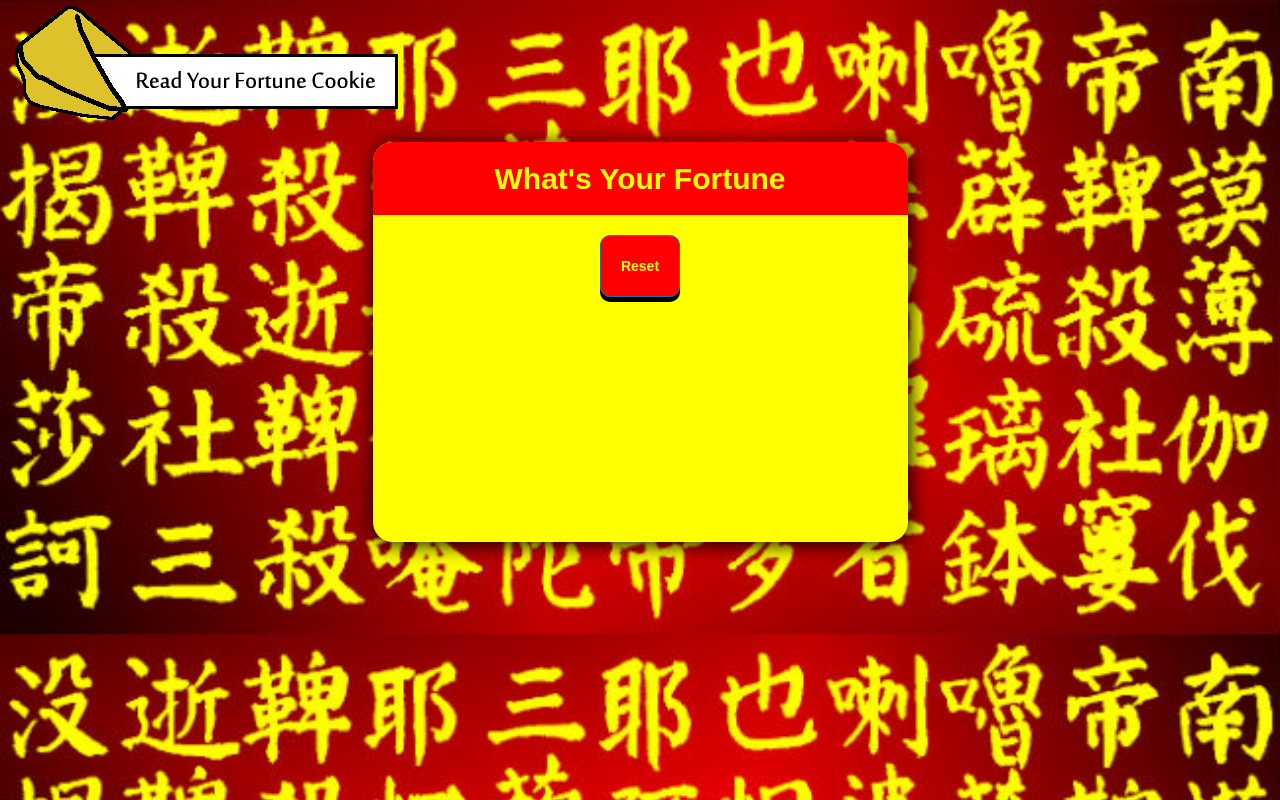
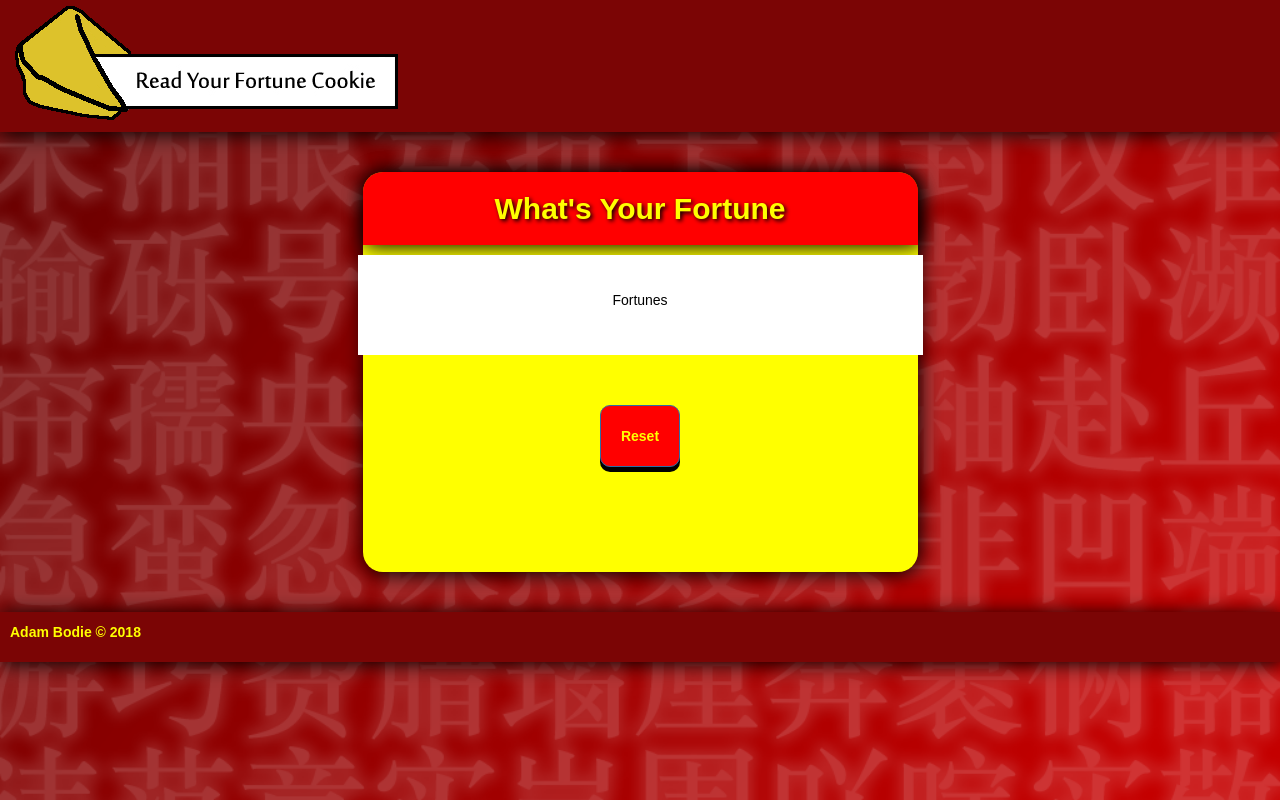
Before and after one commit to adambodie/fortune-cookie, an Angular app: page / in a window 1280 px wide. Both pictures are taken after typing "Sample", "Sample", "Sample" into the empty fields and a click on the button "Read Me". Built offline with nearby package versions, Linux system fonts and the light colour scheme.

Commit message:
Added functionality to form, numbers functions

```diff
--- a/src/app/app.component.css
+++ b/src/app/app.component.css
@@ -1,103 +1,22 @@
 
 /* Essential CSS
 ****************************/
-body {
-  background: radial-gradient(red 40%, black);
-  color: yellow;
-  font-family: 'Cabin', sans-serif; }
+header, footer {
+	box-shadow: 2px 2px 20px black;
+	background-color: #7b0505;
+}
 
-h2 {
-  text-align: center;
-  font-weight: bold; }
+footer {
+	position: absolute;
+	padding: 10px;
+	width: 100%;
+}
 
-h3 {
-  padding: 30px; }
-
-/* Info CSS
-****************************/
-.info {
-  border-radius: 20px;
-  box-shadow: 2px 2px 20px black;
-  margin-bottom: 40px;
-  margin-top: 40px;
-  background-color: yellow;
-  color: red;
-  height: 400px; }
-  .info h2 {
-    background-color: red;
-    color: yellow;
-    padding: 20px;
-    margin: 0;
-    border-radius: 20px 20px 0 0; }
+footer p {
+	font-weight: bold;
+}
 
 
-
-
-.answer {
-  padding: 20px;
-  text-align: center;
-  vertical-align: middle; }
-
-
-.reset {
-  margin-top: 120px;
-  margin-bottom: 20px; }
-
-/* Fortune CSS
-*********************************/
-.side-a, .side-b {
-  color: #000;
-  position: absolute;
-  top: 0;
-  right: 0;
-  bottom: 0;
-  left: 0;
-  display: flex;
-  flex-direction: column;
-  justify-content: center;
-  align-items: center;
-  background-color: #FFF;
-  height: 100px; }
-
-.content {
-  perspective: 700px;
-  position: absolute;
-  z-index: 10000;
-  background-color: yellow;
-  color: red;
-  top: 0;
-  right: 0;
-  left: 0;
-  max-width: 500px;
-  display: block;
-  margin-top: 150px;
-  margin-left: auto !important;
-  margin-right: auto !important;
-  border-radius: 20px;
-  box-shadow: 2px 2px 20px black; }
-  .content h2 {
-    background-color: red;
-    color: yellow;
-    padding: 20px;
-    margin: 0;
-    border-radius: 20px 20px 0 0; }
-
-.fortune {
-  margin: 10px;
-  transition: transform 1s cubic-bezier(0.55, -0.62, 0.27, 1.2);
-  transform-style: preserve-3d; }
-  .fortune:hover {
-    transform: rotate3d(0, 1, 0, 180deg); }
-
-.side-a,
-.side-b {
-  backface-visibility: hidden; }
-
-.side-b {
-  transform: rotateY(180deg); }
-
-.numbers {
-  color: red; }
 
 /* QUERY CSS
 *****************************/
--- a/src/app/app.component.html
+++ b/src/app/app.component.html
@@ -1,14 +1,13 @@
 <header>
 	<img src="./assets/img/banner.gif" class="img-responsive" alt="Read Your Fortune Cookie">
 </header>
-	<div class="container">
-	<div>
-		<div class="row">
-			<div class="col-md-6 col-md-offset-3">
-				<div class="info">
-					<h2>{{title}}</h2>
-					<app-person-form></app-person-form>
-				</div>
+<div class="container">
+	<div class="row">
+		<div class="col-md-6 col-md-offset-3">
+				<app-person-form></app-person-form>
 			</div>
 		</div>
 	</div>
+<footer>
+	<p>Adam Bodie &copy; {{date}}</p>
+</footer>
--- a/src/app/app.component.ts
+++ b/src/app/app.component.ts
@@ -7,5 +7,6 @@ import { Component } from '@angular/core';
   styleUrls: ['./app.component.css']
 })
 export class AppComponent {
-	title = 'What\'s Your Fortune';
+
+	date = 2018;
 }
--- a/src/app/person-form/person-form.component.css
+++ b/src/app/person-form/person-form.component.css
@@ -12,10 +12,31 @@ input:focus {
   border: none; }
 
 .form-group {
-  display: flex;
   margin: 0 auto;
   text-align: left;
-  padding: 20px; }
+  padding: 20px;
+}
+/* Info CSS
+****************************/
+.info {
+  border-radius: 20px;
+  box-shadow: 2px 2px 20px black;
+  margin-bottom: 40px;
+  margin-top: 40px;
+  background-color: yellow;
+  color: #7b0505;
+  height: 400px;
+  }
+
+  .info h2 {
+    background-color: red;
+    text-shadow: 2px 2px 4px black;
+    color: yellow;
+    padding: 20px;
+    margin: 0;
+    border-radius: 20px 20px 0 0;
+	box-shadow: 2px 2px 20px black;
+}
 
 /* Button CSS
 ****************************/
@@ -39,3 +60,75 @@ input:focus {
     color: black; }
   .btn:active {
     transform: translateY(5px); }
+
+
+.answer {
+  padding: 20px;
+  text-align: center;
+  vertical-align: middle; }
+
+
+.reset {
+  margin-top: 120px;
+  margin-bottom: 20px; }
+
+/* Fortune CSS
+*********************************/
+.side-a, .side-b {
+  color: #000;
+  position: absolute;
+  top: 0;
+  right: 0;
+  bottom: 0;
+  left: 0;
+  display: flex;
+  flex-direction: column;
+  justify-content: center;
+  align-items: center;
+  background-color: #FFF;
+  height: 100px; }
+
+.content {
+  perspective: 700px;
+  position: absolute;
+  z-index: 10000;
+  background-color: yellow;
+  color: red;
+  top: 0;
+  right: 0;
+  left: 0;
+  max-width: 500px;
+  display: block;
+  margin-top: 150px;
+  margin-left: auto !important;
+  margin-right: auto !important;
+  border-radius: 20px;
+  box-shadow: 2px 2px 20px black; }
+  .content h2 {
+    background-color: red;
+    color: yellow;
+    padding: 20px;
+    margin: 0;
+    border-radius: 20px 20px 0 0; }
+
+.fortune {
+  margin: 10px;
+  transition: transform 1s cubic-bezier(0.55, -0.62, 0.27, 1.2);
+  transform-style: preserve-3d; }
+  .fortune:hover {
+    transform: rotate3d(0, 1, 0, 180deg); }
+
+.side-a,
+.side-b {
+  backface-visibility: hidden; }
+
+.side-b {
+  transform: rotateY(180deg); }
+
+.numbers {
+  color: red; }
+
+
+.row-button {
+	margin-top: 150px;
+}
--- a/src/app/person-form/person-form.component.html
+++ b/src/app/person-form/person-form.component.html
@@ -1,7 +1,9 @@
+<div class="info">
+<h2>{{title}}</h2>
 <div [hidden]="submitted">
 	<form (ngSubmit)="onSubmit()" #personForm="ngForm">
 	<div class="form-group">
-		<input type="text" class="form-control input" placeholder="First Name" id="first" [(ngModel)]="model.first" name="first" #name="ngModel">
+		<input type="text" class="form-control input" placeholder="First Name" id="first" [(ngModel)]="model.first" name="first" #name="ngModel" #spy>
 		<input type="text" class="form-control input" placeholder="Last Name" id="last" [(ngModel)]="model.last" name="last" #name="ngModel">
 		<input type="text" class="form-control input" placeholder="Age" id="age" [(ngModel)]="model.age" name="age" #name="ngModel">
 	</div>
@@ -9,6 +11,18 @@
 </form>
 </div>
 <div [hidden]="!submitted">
-	<h1>{{numbers}}</h1>
+	<div class="row">
+	<div class="fortune">
+		<div class="side-a">
+			<p class="answer">Fortunes</p>
+		</div>
+		<div class="side-b">
+			<p class="answer numbers">{{numbers}}</p>
+		</div>
+	</div>
+	</div>
+	<div class="row row-button">
 	 <button class="btn btn-primary" (click)="submitted=false">Reset</button>
+	 </div>
 </div>
+</div>
--- a/src/app/person-form/person-form.component.ts
+++ b/src/app/person-form/person-form.component.ts
@@ -7,11 +7,57 @@ import { Person } from '../person';
   styleUrls: ['./person-form.component.css']
 })
 export class PersonFormComponent {
+	title = 'What\'s Your Fortune';
 	submitted = false;
 	numbers = "";
-	model = new Person(null, '', '');
+	model = new Person('', '', null);
 
+	one(last, random) {
+		let multiplier = last * random;
+		let number = ( multiplier >= 100 ) ? Math.round( multiplier / 10 ) : multiplier;
+		return number;
+	}
+	two(first, random) {
+		let multiplier = first * random;
+		let number = ( multiplier > 99 ) ? Math.floor( multiplier / 10 ) : Math.floor( 100 / multiplier );
+		return number;
+	}
+
+	three(age, random) {
+		let adder = age + random;
+		let number = ( adder > 99 ) ? Math.floor( adder / 10 ) : adder;
+		return number;
+	}
+
+	four(age, first, random) {
+		let adder = age + first + random;
+		let number = ( adder > 99 ) ? Math.floor( adder / 10 ): adder;
+		return number;
+	}
+
+	five(age, first, last, random) {
+		let adder = age + first + last + random;
+		let number = ( adder > 99 ) ? Math.floor( adder /10 ) : adder;
+		return number;
+	}
+
+	luckyNumbers(one, two, three, four, five, six) {
+		let numbers = [one, two, three, four, five, six];
+		return numbers.join(" ");
+	}
 	onSubmit() {
 		this.submitted = true;
+		let random = Math.round(Math.random() * 50);
+		let randomTwo = Math.round(Math.random() * 10);
+		let last = this.model.last.length;
+		let first = this.model.first.length;
+		let age = parseInt(this.model.age);
+		let numberOne = this.one(last, random);
+		let numberTwo = this.two(first, randomTwo);
+		let numberThree = this.three(age, random);
+		let numberFour = this.four(age, first, random);
+		let numberFive = this.four(age, last, randomTwo);
+		let numberSix = this.five(age, first, last, randomTwo);
+		this.numbers = this.luckyNumbers(numberOne, numberTwo, numberThree, numberFour, numberFive, numberSix);
 	}
 }
--- a/src/app/person.ts
+++ b/src/app/person.ts
@@ -1,8 +1,8 @@
 export class Person {
 constructor(
-    public age: number,
     public first: string,
-    public last: string
+    public last: string,
+    public age: number
   ) {  }
 
 }
--- a/src/styles.css
+++ b/src/styles.css
@@ -13,6 +13,6 @@ h3 {
 
   @media (min-width: 769px) {
   body {
-    background-image: url(./assets/img/background.jpg);
+    background-image: url(./assets/img/background.png);
     background-size: cover; }
 }
```
Also changed, not shown: src/assets/img/background.png (added).
